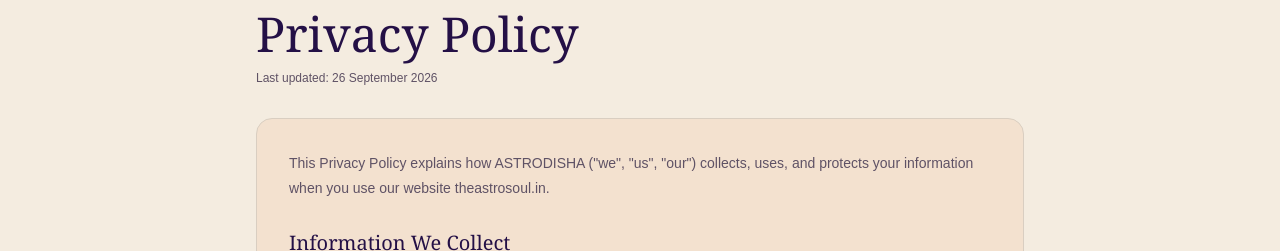
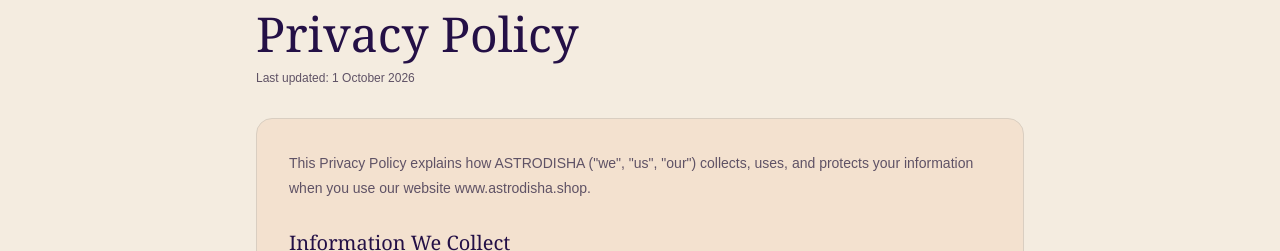
Before and after one commit to chavananand02340-wq/astrodisha-ecommerce, a Next.js app: page /privacy-policy in a window 1280 px wide. Shown: the part 246-497 px from the top of the page. Built offline with nearby package versions, Linux system fonts and the light colour scheme; no server answers; the database is empty.

Commit message:
Update page.tsx

```diff
--- a/app/privacy-policy/page.tsx
+++ b/app/privacy-policy/page.tsx
@@ -5,6 +5,7 @@ import {
   REGISTERED_ADDRESS,
   SUPPORT_EMAIL,
   SUPPORT_WHATSAPP_DISPLAY,
+  WEBSITE_DOMAIN,
 } from "@/lib/legal-info";
 
 export const metadata: Metadata = {
@@ -26,10 +27,10 @@ function Section({ heading, children }: { heading: string; children: React.React
 
 export default function PrivacyPolicyPage() {
   return (
-    <LegalPageLayout title="Privacy Policy" lastUpdated="26 September 2026">
+    <LegalPageLayout title="Privacy Policy" lastUpdated="1 October 2026">
       <p style={{ color: "var(--astro-mauve)" }} className="mb-7">
         This Privacy Policy explains how {LEGAL_NAME} ("we", "us", "our") collects, uses,
-        and protects your information when you use our website theastrosoul.in.
+        and protects your information when you use our website {WEBSITE_DOMAIN}.
       </p>
 
       <Section heading="Information We Collect">
```
